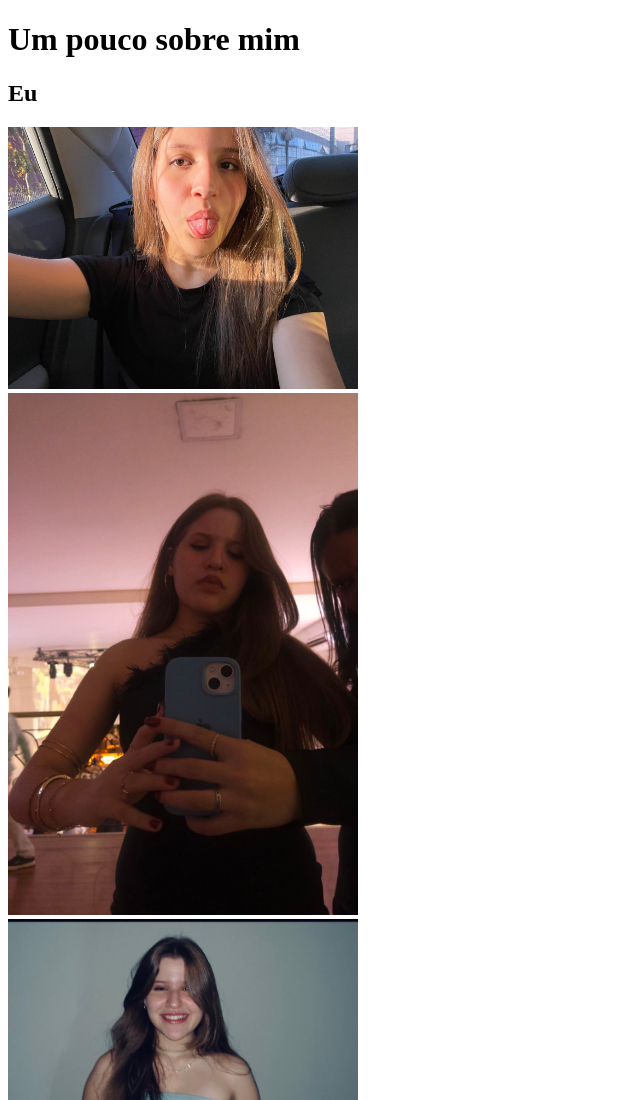
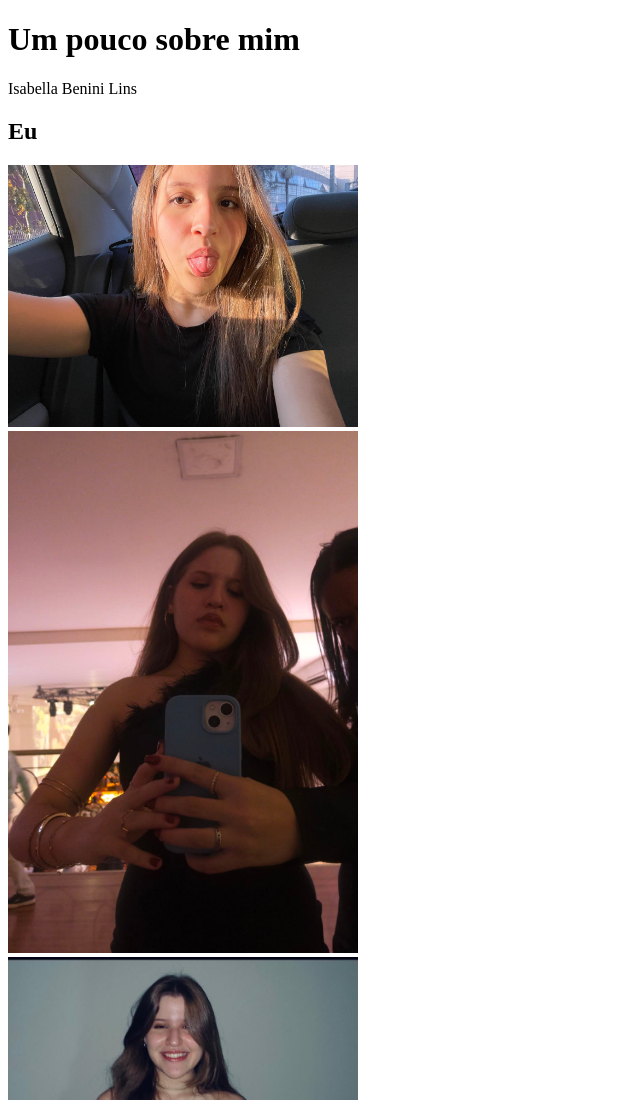
Before and after one commit to beniniisabella/Isabella_sobre-mim, a plain HTML site: page index.html in a window 1280 px wide. Shown: the top 1100 px of the page, without its empty margins (0-640 px from the left). Drawn offline with Linux system fonts and the light colour scheme.

Commit message:
refactor: organizando a estrutura inicial do HTML

```diff
--- a/index.html
+++ b/index.html
@@ -3,11 +3,20 @@
 
 <head>
     <meta charset="UTF-8">
+    <meta name="viewport" content="width=device-width, initial-scale=1.0">
+    <link rel="stylesheet" href="index.css">
     <title>Apresentação - Isabella</title>
 </head>
 <body>
 
-    <h1>Um pouco sobre mim </h1>
+    <header>
+    <h1>Um pouco sobre mim</h1>
+    <p>Isabella Benini Lins</p>
+    </header>
+
+
+    <main>
+
 
     <h2>Eu</h2>
 
@@ -157,6 +166,7 @@
         Saiba mais sobre Cairo
     </a>
 
+    </main>
 
 </body>
 </html>
```
